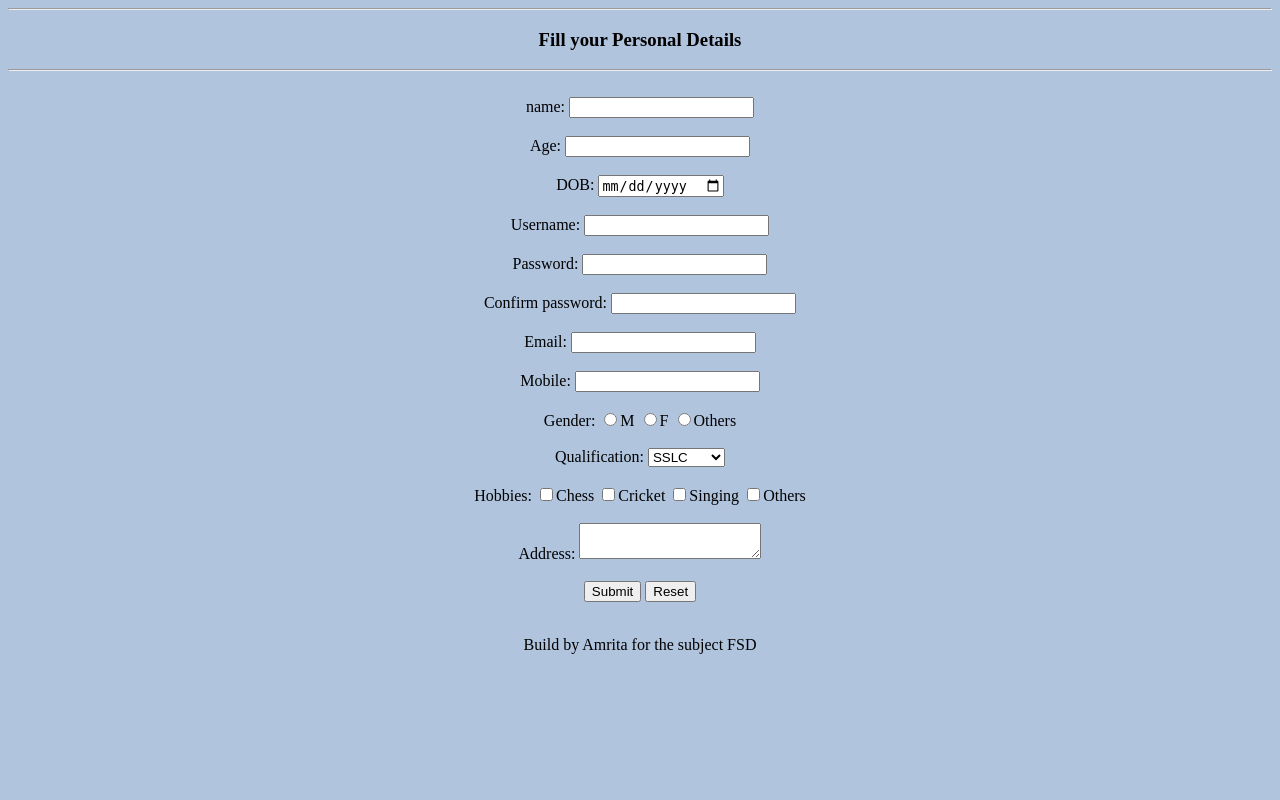
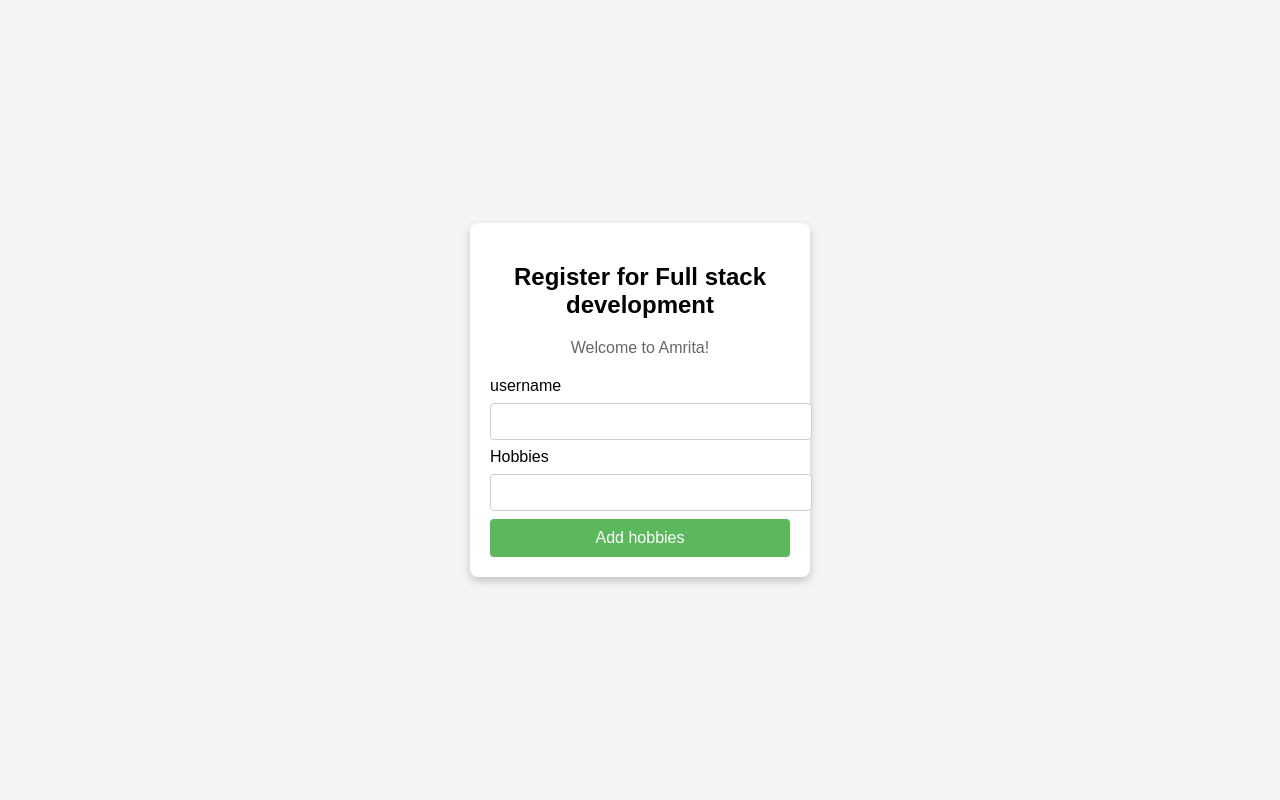
Before and after one commit to Megha20Mohan/FSD_Assignments, a Django app: page /recommendation/hobbies/ in a window 1280 px wide. Run offline with Django 5.2, Linux system fonts and the light colour scheme.

Commit message:
two forms

```diff
--- a/facebook/facebook/urls.py
+++ b/facebook/facebook/urls.py
@@ -19,5 +19,6 @@
 
 urlpatterns = [
     path('admin/', admin.site.urls),
+    path('register/', include('recommendation.urls')),
     path('recommendation/', include('recommendation.urls'))
 ]
--- a/facebook/recommendation/admin.py
+++ b/facebook/recommendation/admin.py
@@ -1,5 +1,5 @@
 from django.contrib import admin
-from recommendation.models import Person, Student
+from recommendation.models import Person, Hobbies
 # Register your models here.
 admin.site.register(Person)
-admin.site.register(Student)
+admin.site.register(Hobbies)
--- a/facebook/recommendation/urls.py
+++ b/facebook/recommendation/urls.py
@@ -3,6 +3,11 @@
 from recommendation import views
 
 urlpatterns = [
-    path('register/',views.registration, name='r'),
-    path('hobbies/',views.hobbies, name='r')
+    path("new/",views.register,name="r"),
+    path("registration/",views.registration,name="r"),
+    path("hobbies/",views.hobbies,name="r")
+
+    # path('admin/', admin.site.urls),
+    # path('register/', include('recommendation.urls')),
+    # path('recommendation/', include('recommendation.urls'))
 ]
--- a/facebook/recommendation/views.py
+++ b/facebook/recommendation/views.py
@@ -1,26 +1,25 @@
 from django.shortcuts import render, HttpResponse
+from recommendation.models import Person,Hobbies
+def register(request):
+    return HttpResponse("<html><body>This is a response</body></html>")
 
-def recommend(request):
-    return HttpResponse("This is friends recommendation page")
+def registration(request):
+    if request.method == "POST":
+        name=request.POST['username']
+        email = request.POST['email']
+        print(name)
+        ins=Person(username=name,email=email)
+        ins.save()
+        print("Success")
+    context = {"website":"Amrita","course":"Full stack development"}
+    return render(request,'register.html',context)
 
 def hobbies(request):
-    if request.method=='POST':
-        hobbies=request.POST['hobbies']
-        print(hobbies)
-        ins=Student(hobbies=hobbies)
+    if request.method == "POST":
+        username=request.POST['username']
+        hobbies = request.POST['hobbies']
+        ins=Hobbies(username=username,hobbies=hobbies)
         ins.save()
         print("Success")
-
-    context={'website':'Amrita', 'course':'FSD'}
+    context = {"website":"Amrita","course":"Full stack development"}
     return render(request,'hobbies.html',context)
-
-def registration(request):
-    if request.method=='POST':
-        name=request.POST['firstname']
-        print(name)
-        ins=Person(first_name=name)
-        ins.save()
-        print("Success")
-
-    context={'website':'Amrita', 'course':'FSD'}
-    return render(request,'register.html',context)
--- a/facebook/templates/hobbies.html
+++ b/facebook/templates/hobbies.html
@@ -1,44 +1,75 @@
 <!DOCTYPE html>
-<html>
-    <head>
-        <title>form</title>
-    </head>
-    <body bgcolor="#B0C4DE">
-        <center>
-        <hr>
-        <h3>Fill your Personal Details</h3>
-        <hr>
-        <br>
-        <form method="post" action="/recommendation/hobbies/" target="blank">
-            name: <input type="text" id="name" name="name"/><br><br>
-            Age: <input type="number" id="2" name="Enter age"/><br><br>
-            DOB: <input type="date" id="3" name="Enter DOB"/><br><br>
-            Username: <input type="text" id="4" name="Enter username"/><br><br>
-            Password: <input type="password" id="5" name="Enter password"/><br><br>
-            Confirm password: <input type="password" id="6" name="Enter password"/><br><br>
-            Email: <input type="email" id="7" name="Enter email"/><br><br>
-            Mobile: <input type="number" id="8" name="Enter phone number"/><br><br>
-            Gender: <input type="radio" id="9" name="gender" value="Male">M</input>
-                    <input type="radio" id="10" name="gender" value="Female">F</input>
-                    <input type="radio" id="11" name="gender" value="Others">Others</input>
-            <br><br>
-            Qualification:  <select id="12" name="Qualification">
-                <option value="10">SSLC</option>
-                <option value="12">Plus Two</option>
-                <option value="BTech">BTech</option>
-                <option value="MTech">MTech</option>
-                <option value="PhD">PhD</option>
-            </select>
-            <br><br>
-            Hobbies: <input type="checkbox" id="hobbies" name="hobbies" value="Reading">Chess</input>
-                     <input type="checkbox" id="hobbies" name="hobbies" value="Drawing">Cricket</input>
-                     <input type="checkbox" id="hobbies" name="hobbies" value="Dancing">Singing</input>
-                     <input type="checkbox" id="hobbies" name="hobbies" value="Others">Others</input><br><br>
-            Address: <textarea id="13" name="address"></textarea><br><br>
-            <input type="submit" value="Submit">
-            <input type="reset" value="Reset"><br><br>
-        </form>
-        <p>Build by {{website}} for the subject {{course}}</p>
-        </center>
-    </body>
+<html lang="en">
+<head>
+    <meta charset="UTF-8">
+    <meta name="viewport" content="width=device-width, initial-scale=1.0">
+    <title>Registration - {{ website }}</title> <!-- Using the 'website' context -->
+    <style>
+        body {
+            font-family: Arial, sans-serif;
+            display: flex;
+            justify-content: center;
+            align-items: center;
+            height: 100vh;
+            margin: 0;
+            background-color: #f4f4f4;
+        }
+        .register-container {
+            width: 300px;
+            padding: 20px;
+            background-color: #fff;
+            border-radius: 8px;
+            box-shadow: 0px 4px 8px rgba(0, 0, 0, 0.2);
+        }
+        .register-container h2 {
+            text-align: center;
+            margin-bottom: 20px;
+        }
+        .register-container p {
+            text-align: center;
+            color: #666;
+            margin-bottom: 20px;
+        }
+        .register-container input[type="text"],
+        .register-container input[type="email"],
+        .register-container input[type="password"] {
+            width: 100%;
+            padding: 10px;
+            margin: 8px 0;
+            border: 1px solid #ccc;
+            border-radius: 4px;
+        }
+        .register-container button {
+            width: 100%;
+            padding: 10px;
+            color: #fff;
+            background-color: #5cb85c;
+            border: none;
+            border-radius: 4px;
+            cursor: pointer;
+            font-size: 16px;
+        }
+        .register-container button:hover {
+            background-color: #4cae4c;
+        }
+    </style>
+</head>
+<body>
+
+<div class="register-container">
+    <h2>Register for {{ course }}</h2> <!-- Using the 'course' context -->
+    <p>Welcome to {{ website }}!</p> <!-- Using the 'website' context -->
+    <form action="/register/hobbies/" method="post">
+        {% csrf_token %}
+        <label for="username">username</label>
+        <input type="text" id="username" name="username" required>
+
+        <label for="hobbies">Hobbies</label>
+        <input type="text" id="hobbies" name="hobbies" required>
+
+        <button type="submit">Add hobbies</button>
+    </form>
+</div>
+
+</body>
 </html>
```
Also changed, not shown: facebook/recommendation/models.py (+6 -6 lines), facebook/templates/register.html (+48 -79 lines), facebook/recommendation/migrations/0001_initial.py (added).
